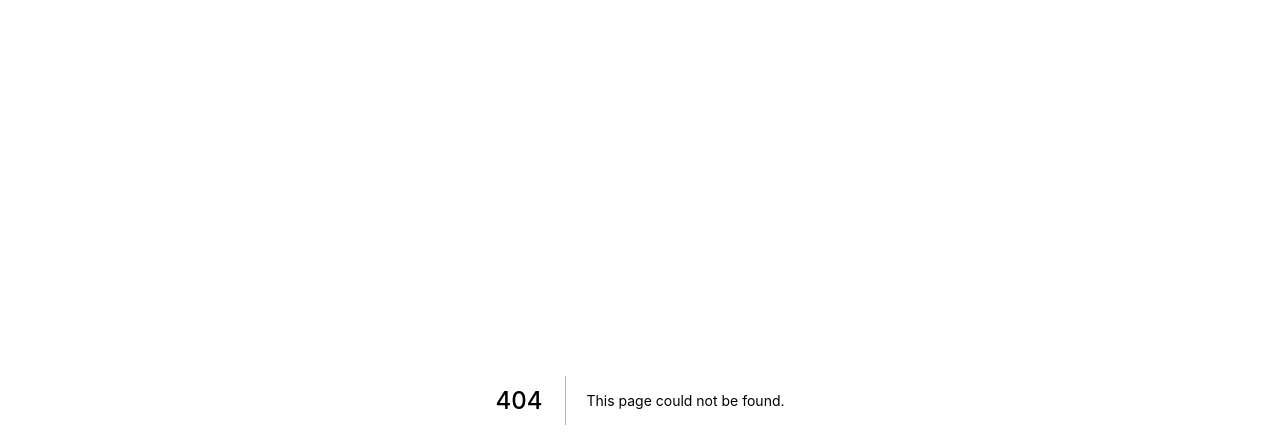
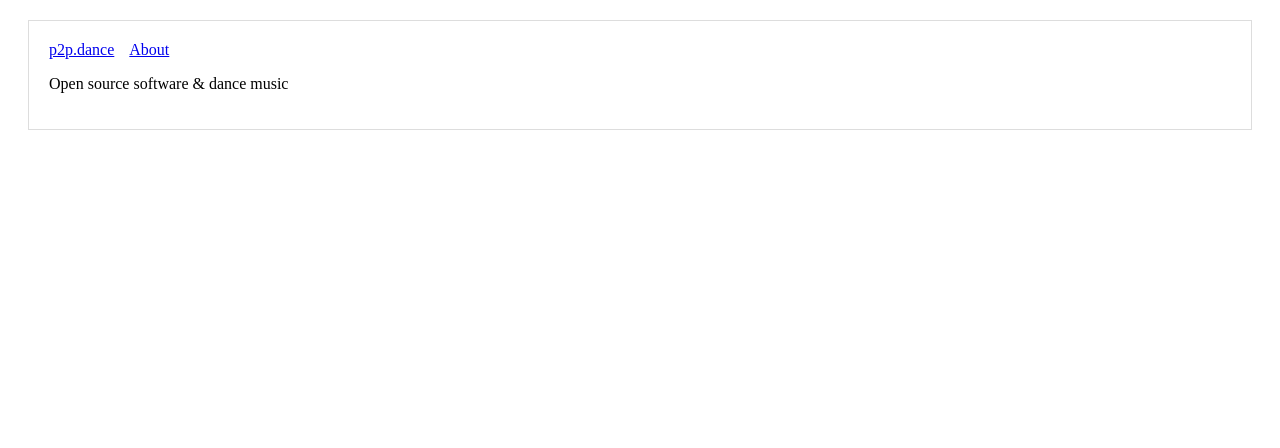
Before and after one commit to p2p-dance/p2p-dance-site, a React app in the folder src/main/js/p2p-frontend/: page /about in a window 1280 px wide. Before the commit this address had no page. Built offline with nearby package versions, Linux system fonts and the light colour scheme.

Commit message:
add layout and header comps

```diff
--- /dev/null
+++ b/src/main/js/p2p-frontend/components/Header.js
@@ -0,0 +1,18 @@
+import Link from "next/link"
+
+const linkStyle = {
+  marginRight: 15,
+}
+
+export default function Header() {
+  return (
+    <div>
+      <Link href="/">
+        <a style={linkStyle}>p2p.dance</a>
+      </Link>
+      <Link href="/about">
+        <a style={linkStyle}>About</a>
+      </Link>
+    </div>
+  )
+}
--- /dev/null
+++ b/src/main/js/p2p-frontend/components/Layout.js
@@ -0,0 +1,16 @@
+import Header from "./Header"
+
+const layoutStyle = {
+  margin: 20,
+  padding: 20,
+  border: "1px solid #DDD",
+}
+
+export default function Layout(props) {
+  return (
+    <div style={layoutStyle}>
+      <Header />
+      {props.children}
+    </div>
+  )
+}
--- /dev/null
+++ b/src/main/js/p2p-frontend/pages/about.js
@@ -0,0 +1,9 @@
+import Layout from "../components/Layout.js"
+
+export default function About() {
+  return (
+    <Layout>
+      <p>Open source software & dance music</p>
+    </Layout>
+  )
+}
```
Also changed, not shown: src/main/js/p2p-frontend/pages/index.js (+13 -3 lines), src/main/js/p2p-frontend/.eslintrc.js, src/main/js/p2p-frontend/static/img/p2p.png (added).
